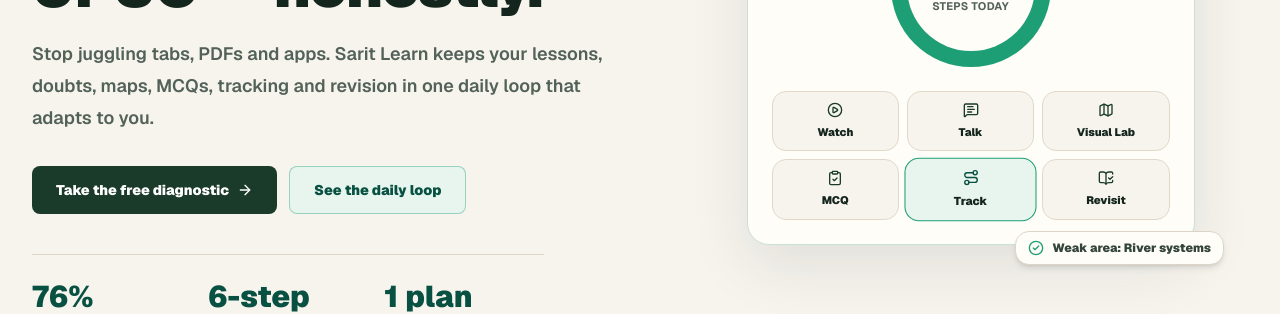
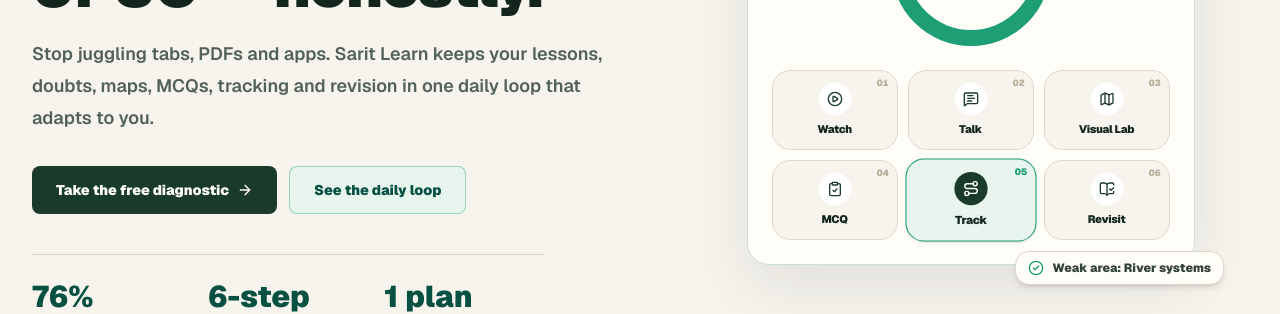
Before and after one commit to Ktej255/mcq-portal-frontend, a Next.js app: page / in a window 1280 px wide. Shown: the part 425-739 px from the top of the page. Built offline with nearby package versions, Linux system fonts and the light colour scheme; no server answers.

Commit message:
polish(hero): sequence-numbered 6-box daily loop with circular icon badges + refined type

```diff
--- a/src/components/marketing/SaritHome.tsx
+++ b/src/components/marketing/SaritHome.tsx
@@ -274,7 +274,7 @@ function Hero({ reduce }: { reduce: boolean | null }) {
               </div>
             </div>
 
-            <div className="grid grid-cols-3 gap-2">
+            <div className="grid grid-cols-3 gap-2.5">
               {loopSteps.map((step, i) => {
                 const isActive = i === active;
                 const Icon = step.icon;
@@ -283,14 +283,23 @@ function Hero({ reduce }: { reduce: boolean | null }) {
                     key={step.label}
                     animate={isActive && !reduce ? { scale: 1.04 } : { scale: 1 }}
                     transition={{ duration: 0.3 }}
-                    className={`flex flex-col items-center gap-1.5 rounded-xl border p-2.5 text-center transition-colors ${
+                    className={`relative flex flex-col items-center gap-2 rounded-2xl border p-3 text-center transition-colors ${
                       isActive
-                        ? "border-[#1d9e75] bg-[#e7f5ee]"
+                        ? "border-[#1d9e75] bg-[#e7f5ee] shadow-sm"
                         : "border-[#e1d8ca] bg-[#f7f4ee]"
                     }`}
                   >
-                    <Icon className={`h-4 w-4 ${isActive ? "text-[#085041]" : "text-[#1a3a2a]"}`} />
-                    <span className="text-[11px] font-black text-[#13251d]">{step.label}</span>
+                    <span className={`absolute right-2 top-1.5 text-[9px] font-black tabular-nums ${isActive ? "text-[#1d9e75]" : "text-[#b8ad97]"}`}>
+                      {String(i + 1).padStart(2, "0")}
+                    </span>
+                    <span
+                      className={`flex h-8 w-8 items-center justify-center rounded-full transition-colors ${
+                        isActive ? "bg-[#1a3a2a] text-white" : "bg-white text-[#1a3a2a]"
+                      }`}
+                    >
+                      <Icon className="h-4 w-4" />
+                    </span>
+                    <span className="text-[11px] font-black leading-tight tracking-tight text-[#13251d]">{step.label}</span>
                   </motion.div>
                 );
               })}
```
